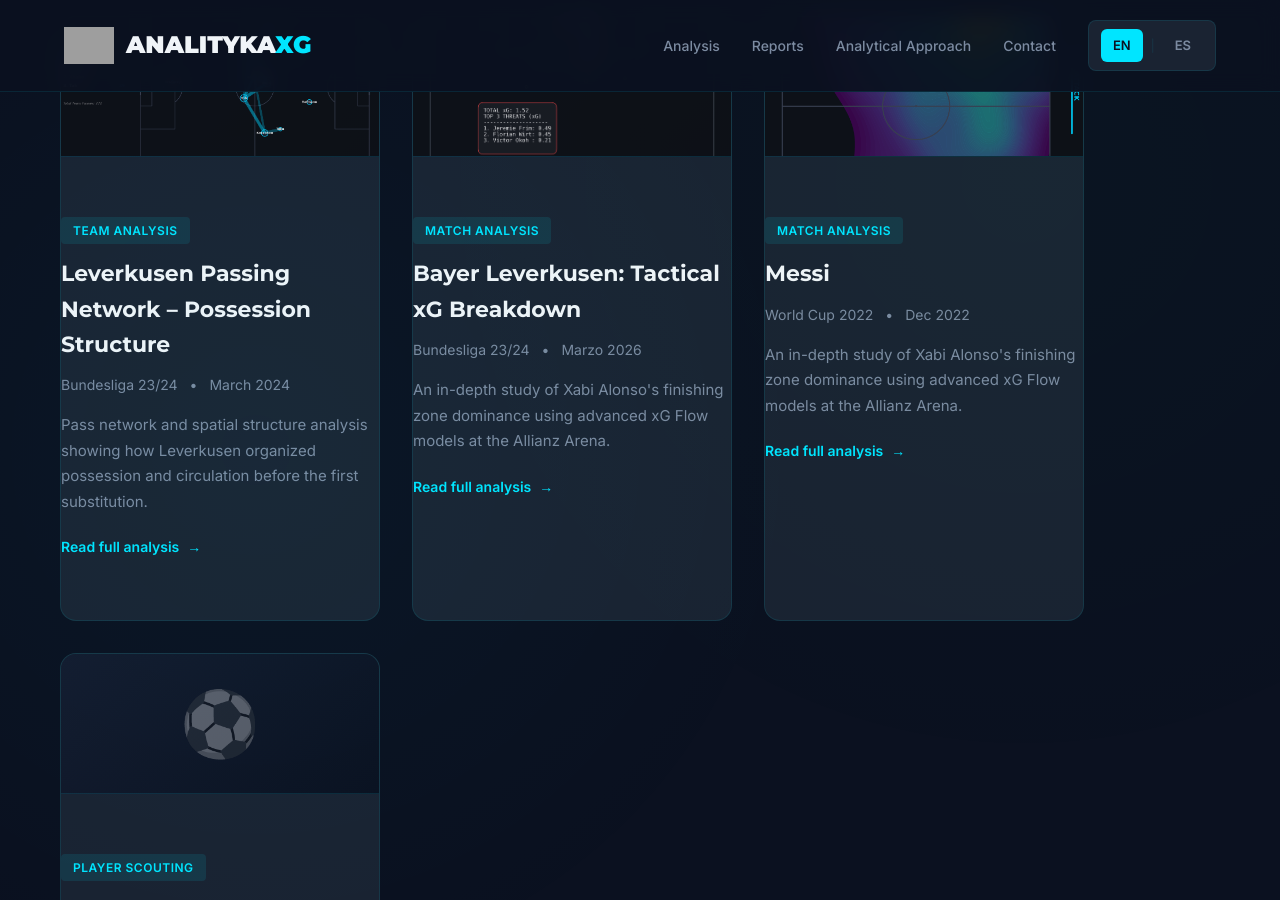
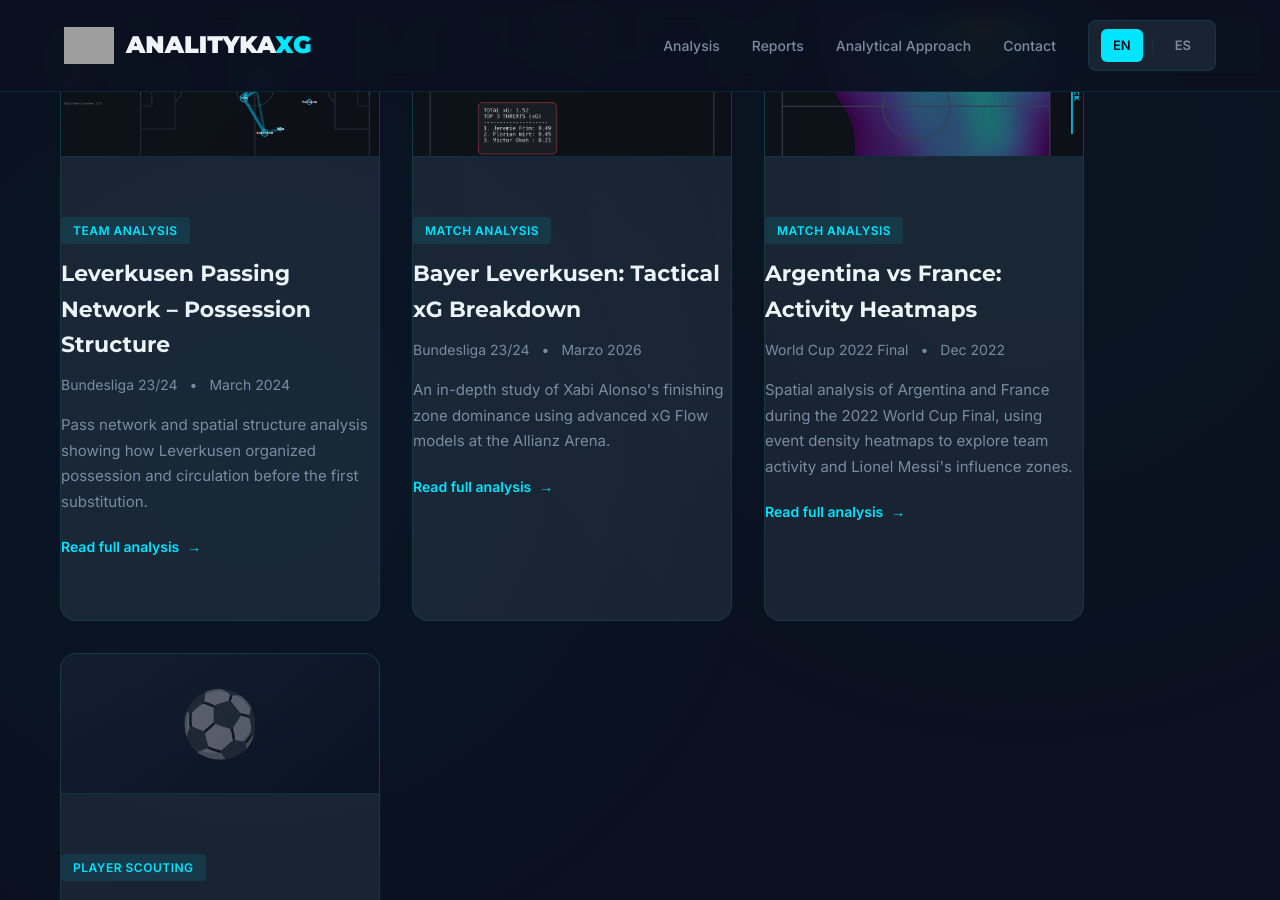
Before and after one commit to Fiallos77/analitykaXG, a Jekyll site: the page built from reports/index.md, in a window 1280 px wide and 900 px high, scrolled down 445 px. Built offline with Jekyll 4.4.1, drawn with Linux system fonts in a browser that asks for light colours; grey boxes are pictures that could not be loaded.

Commit message:
Update match analysis title and excerpt

```diff
--- a/reports/index.md
+++ b/reports/index.md
@@ -63,15 +63,14 @@ lang: en
             </div>
             <div class="report-content">
                 <span class="report-tag">Match Analysis</span>
-                <h3>Messi</h3>
+                <h3>Argentina vs France: Activity Heatmaps</h3>
                 <div class="report-meta">
-                    <span>World Cup 2022</span><span>•</span><span>Dec 2022</span>
+                    <span>World Cup 2022 Final</span><span>•</span><span>Dec 2022</span>
                 </div>
-                <p class="report-excerpt">An in-depth study of Xabi Alonso's finishing zone dominance using advanced xG Flow models at the Allianz Arena.</p>
+                <p class="report-excerpt">Spatial analysis of Argentina and France during the 2022 World Cup Final, using event density heatmaps to explore team activity and Lionel Messi's influence zones.</p>
                 <span class="report-link">Read full analysis <span>→</span></span>
             </div>
         </a>
-
         <!-- Card: Coming Soon -->
         <a href="#" class="report-card" data-category="player">
             <div class="report-thumbnail" style="height: 140px;">
```
